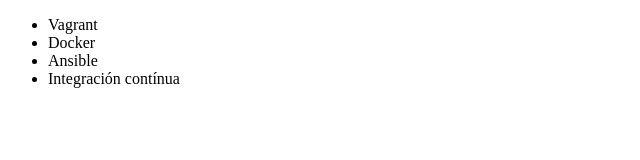
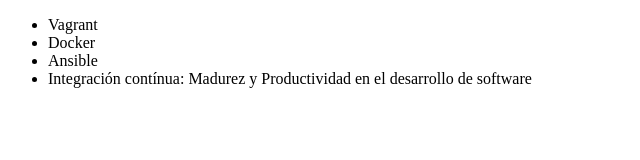
Before and after one commit to haroldmintic2022/alura-git, a plain HTML site: page index.html in a window 1280 px wide. Shown: the whole page, without its empty margins (0-640 px from the left). Drawn offline with Linux system fonts and the light colour scheme.

Commit message:
Renombrando curso de Integración contínua

```diff
--- a/index.html
+++ b/index.html
@@ -11,7 +11,7 @@
         <li>Vagrant</li>
         <li>Docker</li>
         <li>Ansible</li>
-        <li>Integración contínua</li>
+        <li>Integración contínua: Madurez y Productividad en el desarrollo de software</li>
     </ul>
 
 </body>
```
